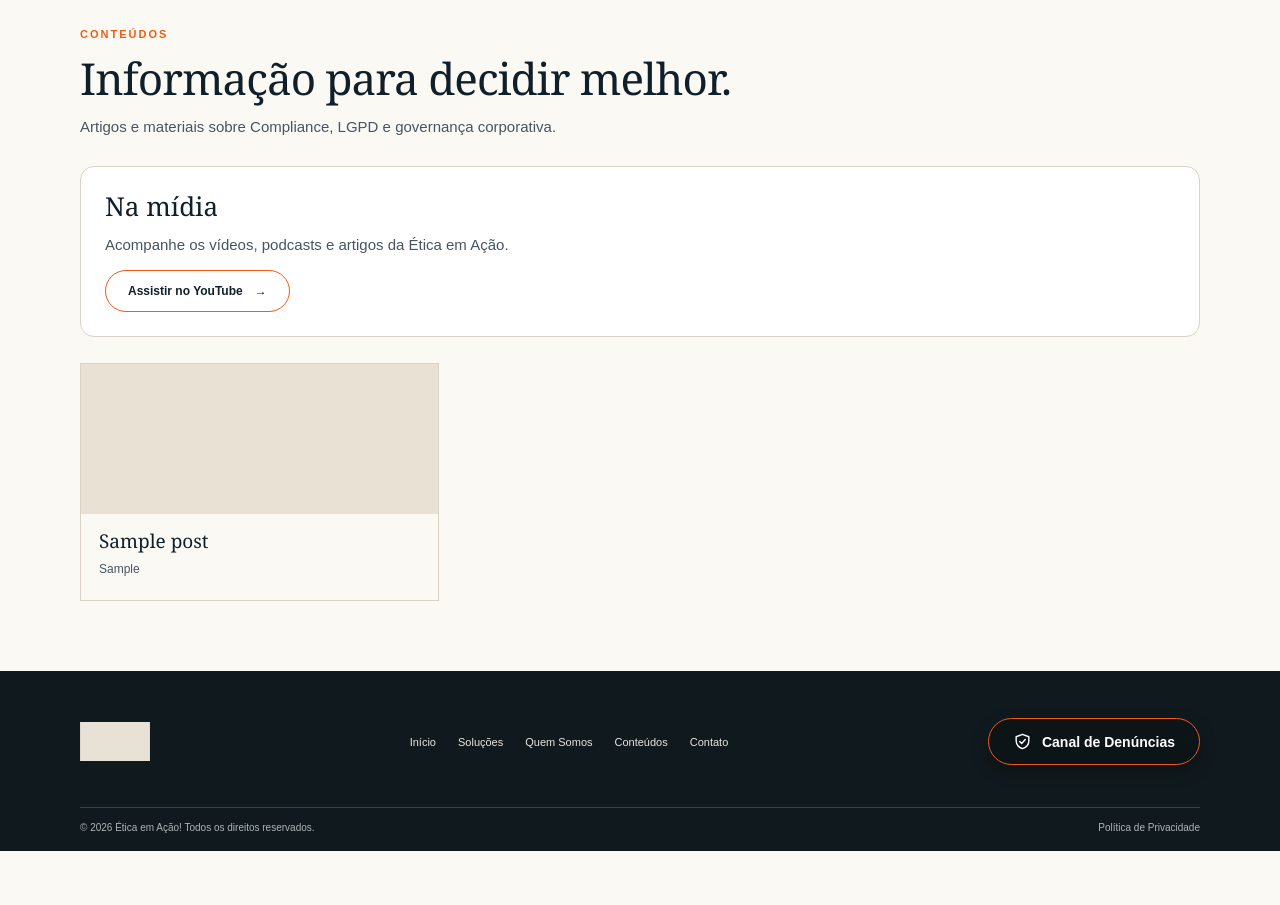
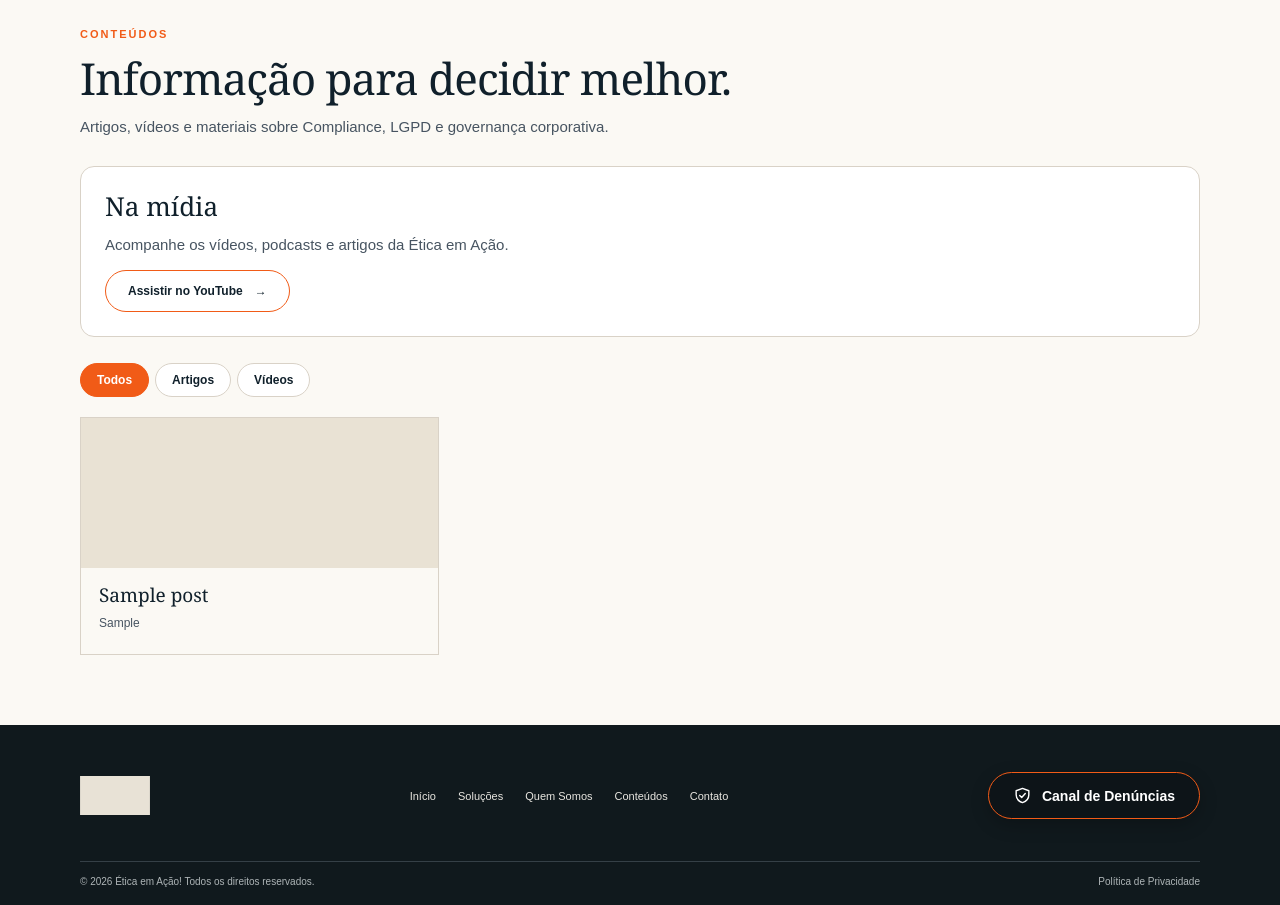
Before and after one commit to leanttro/leanttro_cd, a Flask app: page /blog in a window 1280 px wide. Shown: the part 198-1103 px from the top of the page. Before the commit the page ends 1049 px from the top, so only its background shows below. Run offline with Flask 3, Linux system fonts and the light colour scheme; tables that the repository leaves empty hold one stand-in row (values such as "Sample post").

Commit message:
Update blog.html

```diff
--- a/templates/blog.html
+++ b/templates/blog.html
@@ -1,6 +1,7 @@
 {% extends "base_int.html" %}{% block title %}Conteúdos · Ética em Ação{% endblock %}
 {% block c %}<div class="wrap"><p class="eyebrow">Conteúdos</p><h1>Informação para decidir melhor.</h1>
-<p class="lead">Artigos e materiais sobre Compliance, LGPD e governança corporativa.</p>
+<p class="lead">Artigos, vídeos e materiais sobre Compliance, LGPD e governança corporativa.</p>
 <div class="x-card" style="margin:0 0 26px"><h2>Na mídia</h2><p class="lead" style="margin:0 0 12px">Acompanhe os vídeos, podcasts e artigos da Ética em Ação.</p><a class="btn outline" href="https://www.youtube.com/live/E6HW4YqSPJE" target="_blank" rel="noopener" style="margin:0">Assistir no YouTube <span>→</span></a></div>
-{% if posts %}<div class="posts">{% for p in posts %}<a class="post" href="/blog/{{ p.slug }}"><div class="post-capa"{% if capa_url(p, 800) %} style="background-image:url('{{ capa_url(p, 800) }}')"{% endif %}></div><div class="post-body"><small>{{ p.publicado_em|data_br }}</small><h3>{{ p.titulo }}</h3>{% if p.resumo %}<p>{{ p.resumo }}</p>{% endif %}</div></a>{% endfor %}</div>
+<div class="x-tabs"><a href="/blog"{% if not tipo %} class="on"{% endif %}>Todos</a><a href="/blog?tipo=artigo"{% if tipo == 'artigo' %} class="on"{% endif %}>Artigos</a><a href="/blog?tipo=video"{% if tipo == 'video' %} class="on"{% endif %}>Vídeos</a></div>
+{% if posts %}<div class="posts">{% for p in posts %}<a class="post{% if p.video %} is-video{% endif %}" href="/blog/{{ p.slug }}"><div class="post-capa"{% if capa_url(p, 800) %} style="background-image:url('{{ capa_url(p, 800) }}')"{% endif %}></div><div class="post-body"><small>{{ p.publicado_em|data_br }}</small><h3>{{ p.titulo }}</h3>{% if p.resumo %}<p>{{ p.resumo }}</p>{% endif %}</div></a>{% endfor %}</div>
 {% else %}<p class="lead">Em breve, novos conteúdos por aqui.</p>{% endif %}</div>{% endblock %}
```
